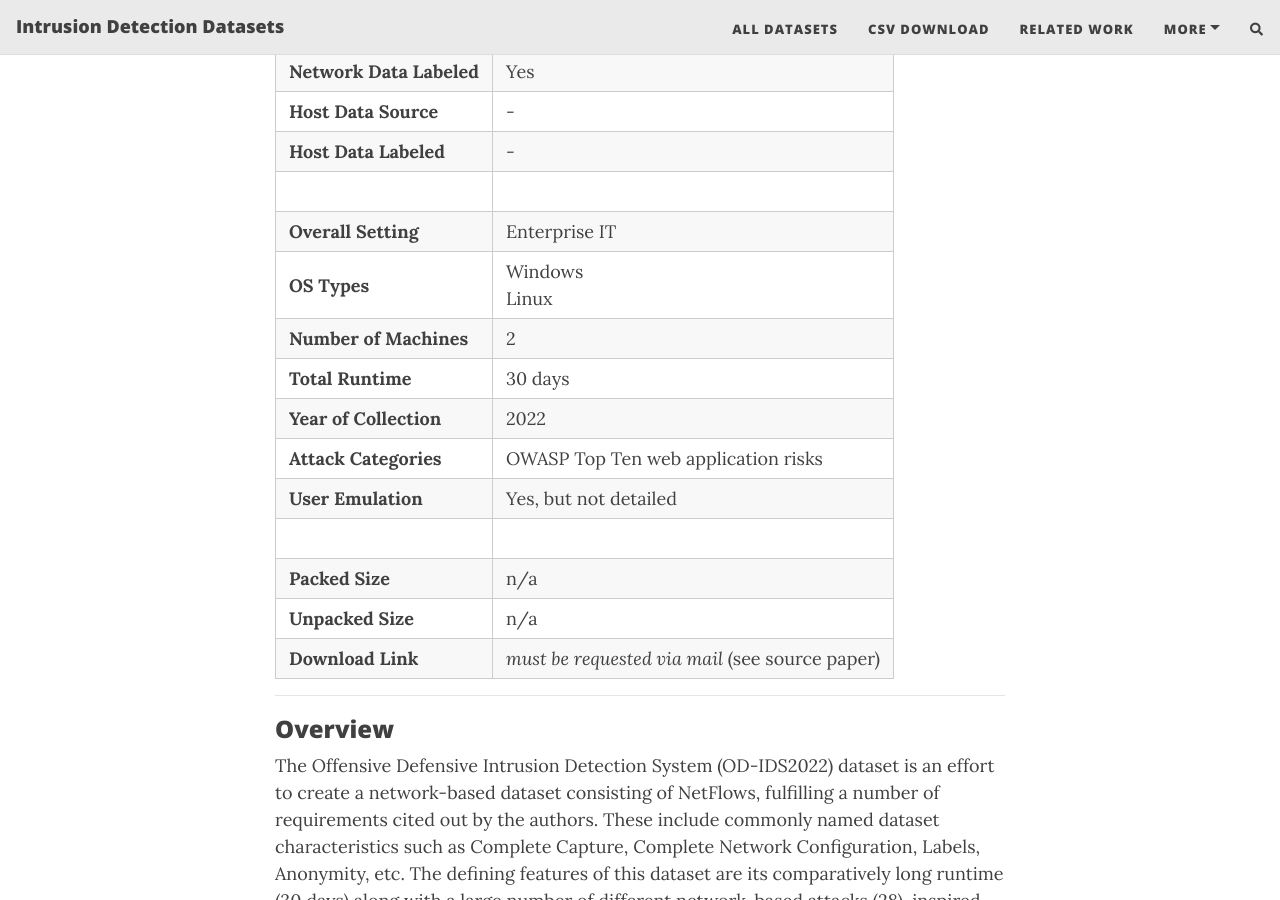
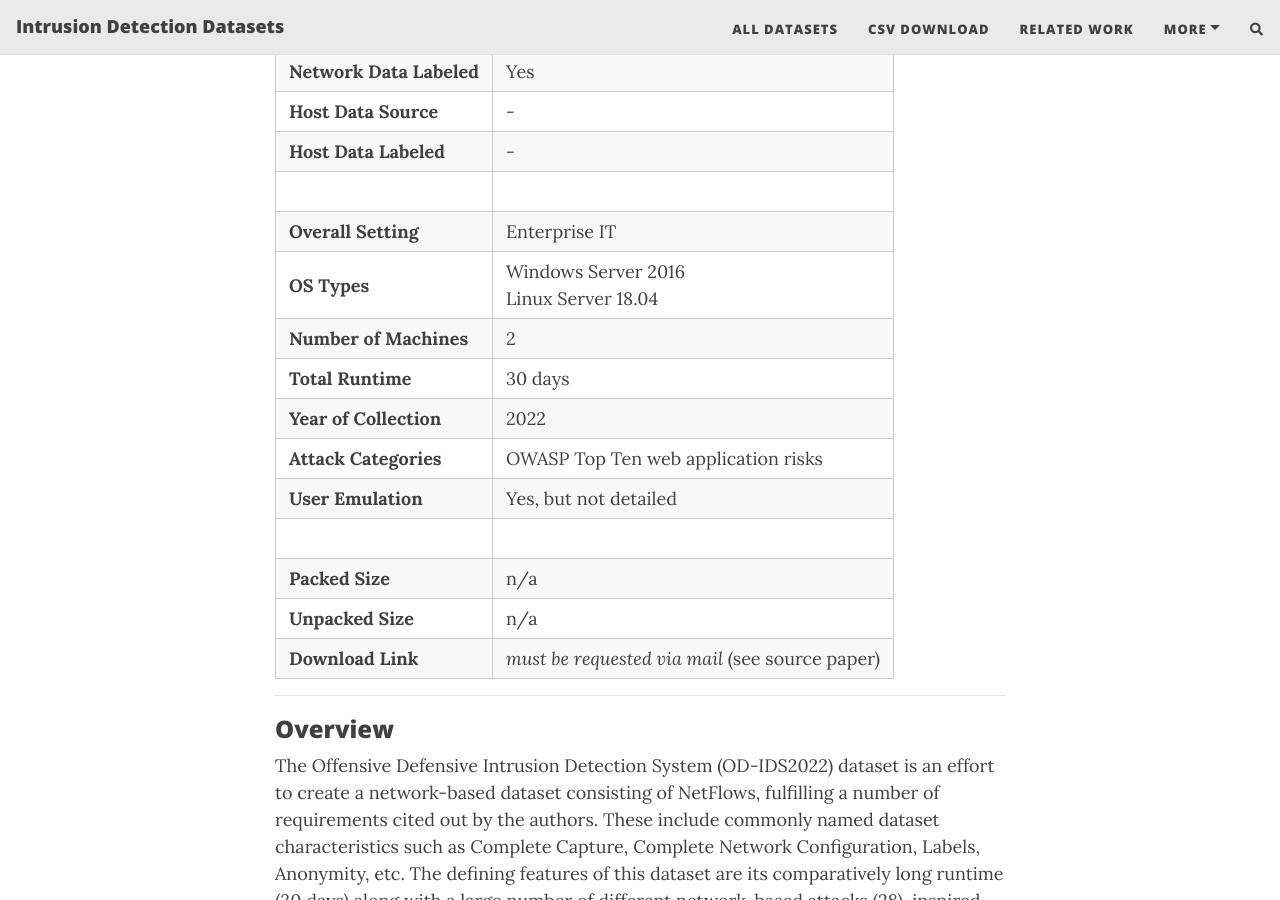
Before and after one commit to fkie-cad/COMIDDS, a Jekyll site: the page built from content/datasets/od_ids2022.md, in a window 1280 px wide and 900 px high, scrolled down 451 px. Built offline with Jekyll 4.4.1, drawn with Linux system fonts in a browser that asks for light colours; nearby versions of some CDN libraries; comment, search, counter and statistics services are not loaded.

Commit message:
Specify OS versions

```diff
--- a/content/datasets/od_ids2022.md
+++ b/content/datasets/od_ids2022.md
@@ -18,7 +18,7 @@ title: OD-IDS2022
 | **Host Data Labeled**    | -                                               |
 |                          |                                                 |
 | **Overall Setting**      | Enterprise IT                                   |
-| **OS Types**             | Windows<br/>Linux                               |
+| **OS Types**             | Windows Server 2016<br/>Linux Server 18.04      |
 | **Number of Machines**   | 2                                               |
 | **Total Runtime**        | 30 days                                         |
 | **Year of Collection**   | 2022                                            |
```
